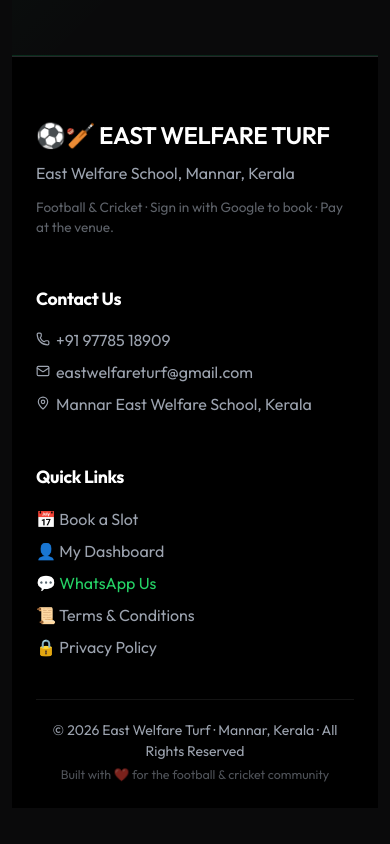
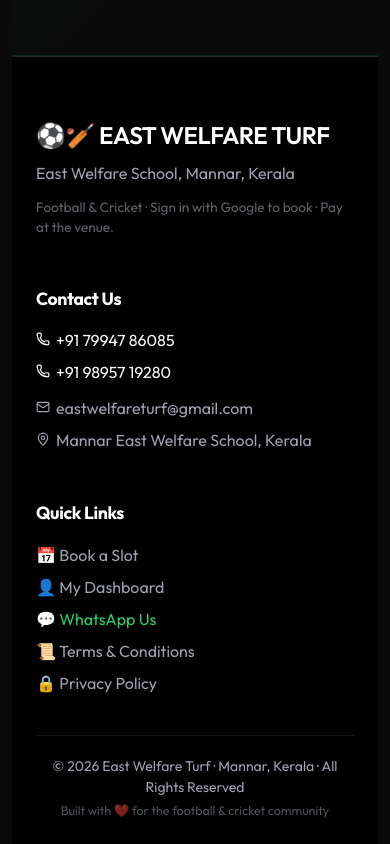
Before and after one commit to sreedevrajendran/TurfManagementSystem, a Next.js app: page / in a window 390 px wide. Shown: the part 7297-8141 px from the top of the page. Before the commit the page ends 8105 px from the top, so only its background shows below. Built offline with nearby package versions, Linux system fonts and the light colour scheme; no server answers; the database is empty.

Commit message:
Update phone numbers in footer

```diff
--- a/src/app/page.tsx
+++ b/src/app/page.tsx
@@ -256,9 +256,16 @@ export default function Home() {
           </div>
           <div className={styles.footerContact}>
             <h4>Contact Us</h4>
-            <p><Phone size={14} style={{ display: 'inline', marginRight: 6 }} />
-              <a href="tel:+919778518909" style={{ color: 'inherit', textDecoration: 'none' }}>+91 97785 18909</a>
-            </p>
+            <div style={{ display: 'flex', flexDirection: 'column', gap: '8px', marginBottom: '12px' }}>
+              <span>
+                <Phone size={14} style={{ display: 'inline', marginRight: 6 }} />
+                <a href="tel:+917994786085" style={{ color: 'inherit', textDecoration: 'none' }}>+91 79947 86085</a>
+              </span>
+              <span>
+                <Phone size={14} style={{ display: 'inline', marginRight: 6 }} />
+                <a href="tel:+919895719280" style={{ color: 'inherit', textDecoration: 'none' }}>+91 98957 19280</a>
+              </span>
+            </div>
             <p><Mail size={14} style={{ display: 'inline', marginRight: 6 }} />
               <a href="mailto:eastwelfareturf@gmail.com" style={{ color: 'inherit', textDecoration: 'none' }}>eastwelfareturf@gmail.com</a>
             </p>
@@ -268,7 +275,7 @@ export default function Home() {
             <h4>Quick Links</h4>
             <Link href="/book" style={{ display: 'block', color: 'var(--text-secondary)', textDecoration: 'none', marginBottom: 8 }}>📅 Book a Slot</Link>
             <Link href="/dashboard" style={{ display: 'block', color: 'var(--text-secondary)', textDecoration: 'none', marginBottom: 8 }}>👤 My Dashboard</Link>
-            <a href="https://wa.me/919778518909" target="_blank" rel="noopener noreferrer"
+            <a href="https://wa.me/917994786085" target="_blank" rel="noopener noreferrer"
               style={{ display: 'block', color: '#25D366', textDecoration: 'none', marginBottom: 8 }}>
               💬 WhatsApp Us
             </a>
```
